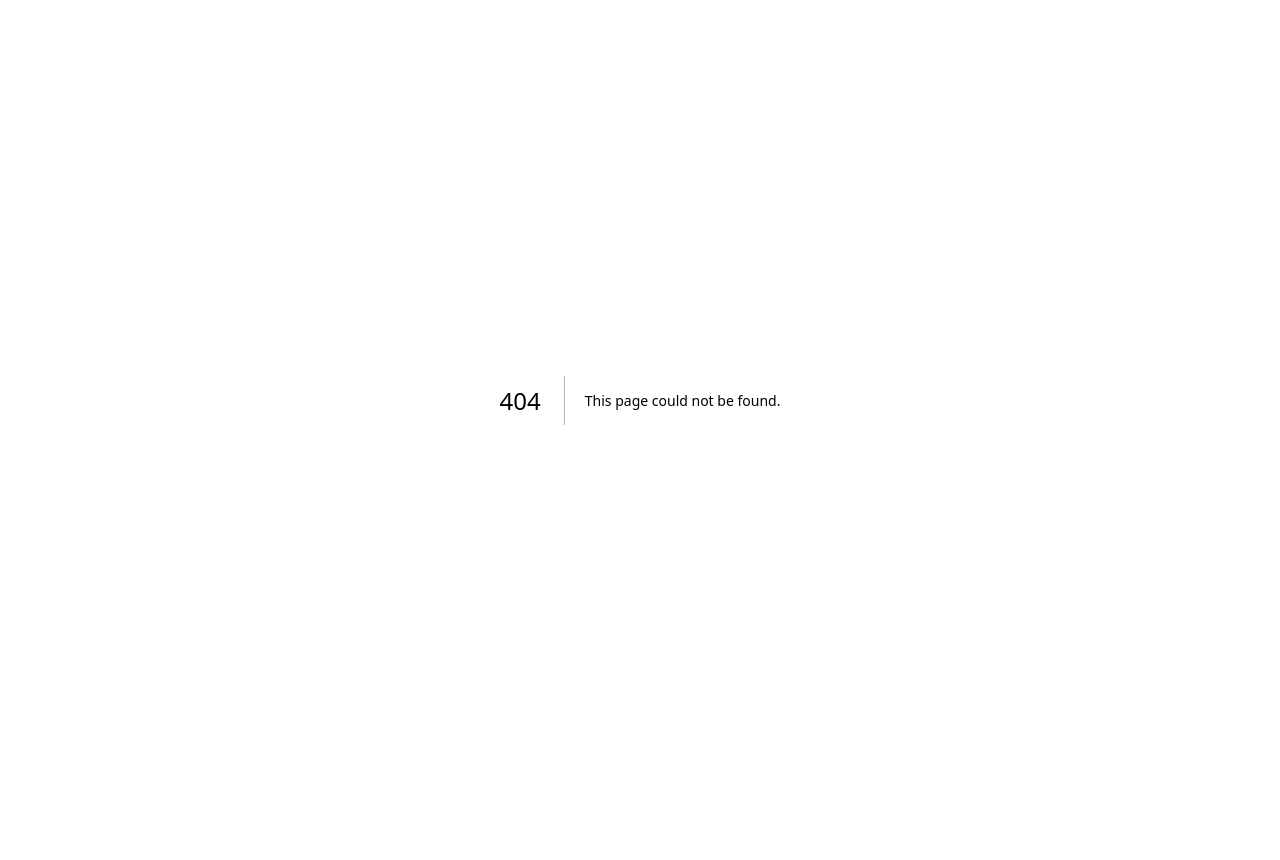
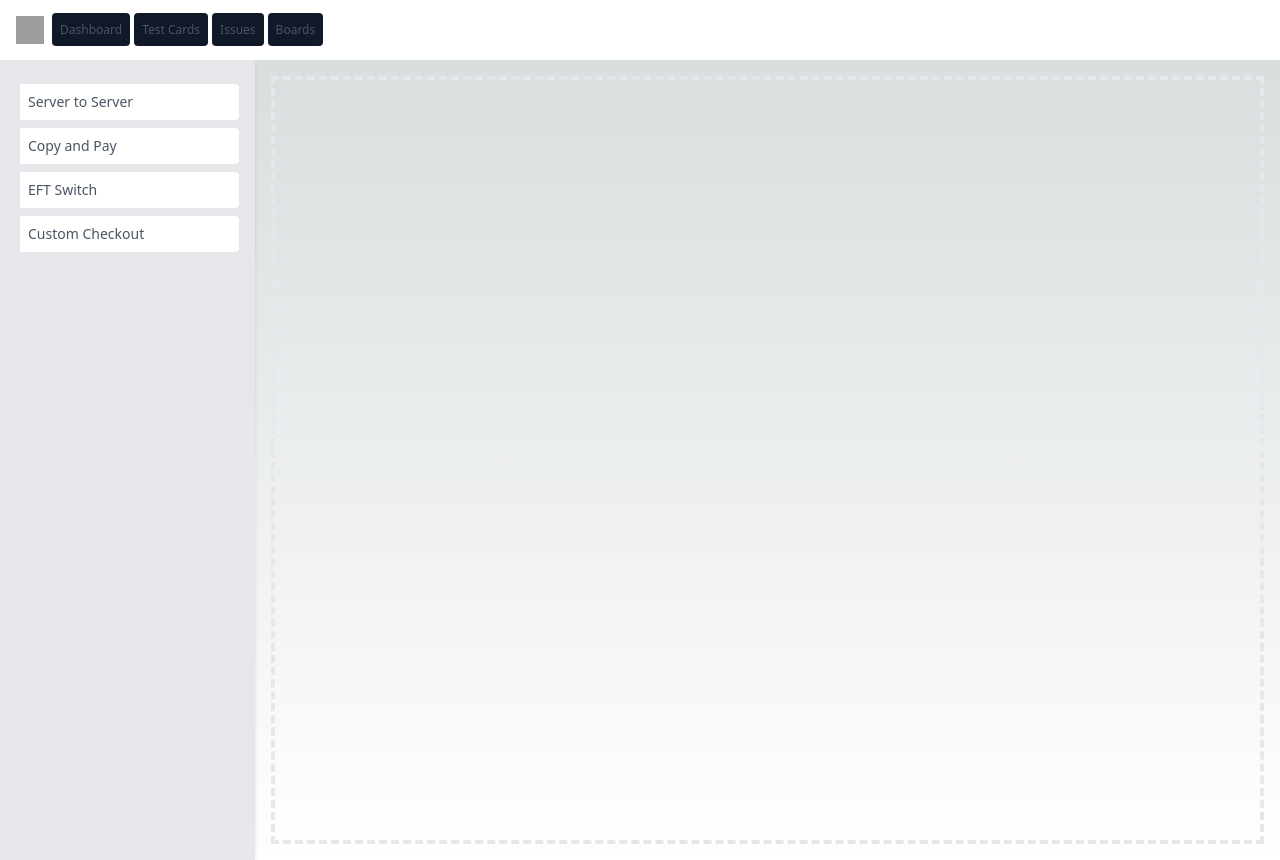
Before and after one commit to krammolotsi/dexter2, a Next.js app: page /dash in a window 1280 px wide. Before the commit this address had no page. Before the commit the page ends 800 px from the top, so only its background shows below. Built offline with nearby package versions, Linux system fonts and the light colour scheme; grey boxes are pictures that could not be loaded.

Commit message:
index and dash

```diff
--- a/package.json
+++ b/package.json
@@ -10,6 +10,7 @@
   },
   "dependencies": {
     "autoprefixer": "10.4.14",
+    "axios": "^1.3.5",
     "eslint": "8.38.0",
     "eslint-config-next": "13.3.0",
     "next": "13.3.0",
--- /dev/null
+++ b/pages/dash.js
@@ -0,0 +1,87 @@
+import Head from "next/head";
+import Link from "next/link";
+export default function Dash(props) {
+  return (
+    <div>
+      <Head>
+        <link rel="icon" href="/logo.png" />
+        <title>API TESTS</title>
+      </Head>
+      <header className="w-full bg-white p-4 flex justify-between items-center">
+        <nav className="flex items-center">
+          <img className="w-7 h-7" src="/logo.png" />
+          <div className="text-gray-600 text-xs hidden sm:block ml-2">
+            <Link href="/copynpay">
+
+              <a
+                href=""
+                className="bg-gray-900 hover:bg-gray-700 p-2 rounded cursor-pointer"
+              >
+                Dashboard
+              </a>
+            </Link>
+            <Link href="https://peachpayments.docs.oppwa.com/tutorials/threeDSecure/3DSTestCards">
+            <a
+              href="https://peachpayments.docs.oppwa.com/tutorials/threeDSecure/3DSTestCards"
+              className="bg-gray-900 hover:bg-gray-700 p-2 rounded cursor-pointer ml-1"
+            >
+              Test Cards
+            </a>
+            </Link>
+            <a
+              href="/servertoserver"
+              className="bg-gray-900 hover:bg-gray-700 p-2 rounded cursor-pointer ml-1"
+            >
+              Issues
+            </a>
+            <a
+              href="/servertoserver"
+              className="bg-gray-900 hover:bg-gray-700 p-2 rounded cursor-pointer ml-1"
+            >
+              Boards
+            </a>
+          </div>
+        </nav>
+      </header>
+
+      <main className="flex w-full h-screen">
+        {/* side bar */}
+        <aside className="w-80 h-screen bg-gray shadow-md w-fulll hidden sm:block">
+          <div className="flex flex-col justify-between h-screen p-4 bg-gray-200">
+            <div className="text-sm">
+              <Link href="/servertoserver">
+                <div className="bg-gray-900 bg-white text-gray-600 p-2 rounded mt-2 cursor-pointer hover:bg-white hover:opacity-100 hover:text-orange-primary transform md:hover:translate-x-8 duration-300 hover:shadow-xl border-l-4 hover:border-orange-primary md:focus:translate-x-8 ">
+                  <a> Server to Server</a>
+                </div>
+              </Link>
+
+              <Link href="/copynpay">
+                <div className="bg-gray-900 bg-white text-gray-600 p-2 rounded mt-2 cursor-pointer hover:bg-white hover:opacity-100 hover:text-orange-primary transform md:hover:translate-x-8 duration-300 hover:shadow-xl border-l-4 hover:border-orange-primary md:focus:translate-x-8 ">
+                  <a> Copy and Pay</a>
+                </div>
+              </Link>
+
+              <Link href="/eftswitch">
+                <div className="bg-gray-900 bg-white text-gray-600 p-2 rounded mt-2 cursor-pointer hover:bg-white hover:opacity-100 hover:text-orange-primary transform md:hover:translate-x-8 duration-300 hover:shadow-xl border-l-4 hover:border-orange-primary md:focus:translate-x-8 ">
+                  <a> EFT Switch</a>
+                </div>
+              </Link>
+
+              <Link href="/checkout">
+                <div className="bg-gray-900 bg-white text-gray-600 p-2 rounded mt-2 cursor-pointer hover:bg-white hover:opacity-100 hover:text-orange-primary transform md:hover:translate-x-8 duration-300 hover:shadow-xl border-l-4 hover:border-orange-primary md:focus:translate-x-8 ">
+                  <a> Custom Checkout</a>
+                </div>
+              </Link>
+            </div>
+          </div>
+        </aside>
+        {/* Dashboard */}
+        <section className="w-full p-4">
+          <div className="w-full h-full border-dashed border-4 p-4 text-md">
+            {props.children}
+          </div>
+        </section>
+      </main>
+    </div>
+  );
+}
--- a/pages/index.js
+++ b/pages/index.js
@@ -1,124 +1,7 @@
-import Image from 'next/image'
-import { Inter } from 'next/font/google'
-
-const inter = Inter({ subsets: ['latin'] })
+import Dash from "./dash"
 
 export default function Home() {
-  return (
-    <main className="flex min-h-screen flex-col items-center justify-between p-24">
-      <div className="z-10 w-full max-w-5xl items-center justify-between font-mono text-sm lg:flex">
-        <p className="fixed left-0 top-0 flex w-full justify-center border-b border-gray-300 bg-gradient-to-b from-zinc-200 pb-6 pt-8 backdrop-blur-2xl dark:border-neutral-800 dark:bg-zinc-800/30 dark:from-inherit lg:static lg:w-auto  lg:rounded-xl lg:border lg:bg-gray-200 lg:p-4 lg:dark:bg-zinc-800/30">
-          Get started by editing&nbsp;
-          <code className="font-mono font-bold">pages/index.js</code>
-        </p>
-        <div className="fixed bottom-0 left-0 flex h-48 w-full items-end justify-center bg-gradient-to-t from-white via-white dark:from-black dark:via-black lg:static lg:h-auto lg:w-auto lg:bg-none">
-          <a
-            className="pointer-events-none flex place-items-center gap-2 p-8 lg:pointer-events-auto lg:p-0"
-            href="https://vercel.com?utm_source=create-next-app&utm_medium=default-template-tw&utm_campaign=create-next-app"
-            target="_blank"
-            rel="noopener noreferrer"
-          >
-            By{' '}
-            <Image
-              src="/vercel.svg"
-              alt="Vercel Logo"
-              className="dark:invert"
-              width={100}
-              height={24}
-              priority
-            />
-          </a>
-        </div>
-      </div>
-
-      <div className="relative flex place-items-center before:absolute before:h-[300px] before:w-[480px] before:-translate-x-1/2 before:rounded-full before:bg-gradient-radial before:from-white before:to-transparent before:blur-2xl before:content-[''] after:absolute after:-z-20 after:h-[180px] after:w-[240px] after:translate-x-1/3 after:bg-gradient-conic after:from-sky-200 after:via-blue-200 after:blur-2xl after:content-[''] before:dark:bg-gradient-to-br before:dark:from-transparent before:dark:to-blue-700/10 after:dark:from-sky-900 after:dark:via-[#0141ff]/40 before:lg:h-[360px]">
-        <Image
-          className="relative dark:drop-shadow-[0_0_0.3rem_#ffffff70] dark:invert"
-          src="/next.svg"
-          alt="Next.js Logo"
-          width={180}
-          height={37}
-          priority
-        />
-      </div>
-
-      <div className="mb-32 grid text-center lg:mb-0 lg:grid-cols-4 lg:text-left">
-        <a
-          href="https://nextjs.org/docs?utm_source=create-next-app&utm_medium=default-template-tw&utm_campaign=create-next-app"
-          className="group rounded-lg border border-transparent px-5 py-4 transition-colors hover:border-gray-300 hover:bg-gray-100 hover:dark:border-neutral-700 hover:dark:bg-neutral-800/30"
-          target="_blank"
-          rel="noopener noreferrer"
-        >
-          <h2 className={`${inter.className} mb-3 text-2xl font-semibold`}>
-            Docs{' '}
-            <span className="inline-block transition-transform group-hover:translate-x-1 motion-reduce:transform-none">
-              -&gt;
-            </span>
-          </h2>
-          <p
-            className={`${inter.className} m-0 max-w-[30ch] text-sm opacity-50`}
-          >
-            Find in-depth information about Next.js features and API.
-          </p>
-        </a>
-
-        <a
-          href="https://nextjs.org/learn?utm_source=create-next-app&utm_medium=default-template-tw&utm_campaign=create-next-app"
-          className="group rounded-lg border border-transparent px-5 py-4 transition-colors hover:border-gray-300 hover:bg-gray-100 hover:dark:border-neutral-700 hover:dark:bg-neutral-800/30"
-          target="_blank"
-          rel="noopener noreferrer"
-        >
-          <h2 className={`${inter.className} mb-3 text-2xl font-semibold`}>
-            Learn{' '}
-            <span className="inline-block transition-transform group-hover:translate-x-1 motion-reduce:transform-none">
-              -&gt;
-            </span>
-          </h2>
-          <p
-            className={`${inter.className} m-0 max-w-[30ch] text-sm opacity-50`}
-          >
-            Learn about Next.js in an interactive course with&nbsp;quizzes!
-          </p>
-        </a>
-
-        <a
-          href="https://vercel.com/templates?framework=next.js&utm_source=create-next-app&utm_medium=default-template-tw&utm_campaign=create-next-app"
-          className="group rounded-lg border border-transparent px-5 py-4 transition-colors hover:border-gray-300 hover:bg-gray-100 hover:dark:border-neutral-700 hover:dark:bg-neutral-800/30"
-          target="_blank"
-          rel="noopener noreferrer"
-        >
-          <h2 className={`${inter.className} mb-3 text-2xl font-semibold`}>
-            Templates{' '}
-            <span className="inline-block transition-transform group-hover:translate-x-1 motion-reduce:transform-none">
-              -&gt;
-            </span>
-          </h2>
-          <p
-            className={`${inter.className} m-0 max-w-[30ch] text-sm opacity-50`}
-          >
-            Discover and deploy boilerplate example Next.js&nbsp;projects.
-          </p>
-        </a>
-
-        <a
-          href="https://vercel.com/new?utm_source=create-next-app&utm_medium=default-template-tw&utm_campaign=create-next-app"
-          className="group rounded-lg border border-transparent px-5 py-4 transition-colors hover:border-gray-300 hover:bg-gray-100 hover:dark:border-neutral-700 hover:dark:bg-neutral-800/30"
-          target="_blank"
-          rel="noopener noreferrer"
-        >
-          <h2 className={`${inter.className} mb-3 text-2xl font-semibold`}>
-            Deploy{' '}
-            <span className="inline-block transition-transform group-hover:translate-x-1 motion-reduce:transform-none">
-              -&gt;
-            </span>
-          </h2>
-          <p
-            className={`${inter.className} m-0 max-w-[30ch] text-sm opacity-50`}
-          >
-            Instantly deploy your Next.js site to a shareable URL with Vercel.
-          </p>
-        </a>
-      </div>
-    </main>
-  )
+  return <div>
+      <Dash />
+  </div>;
 }
```
Also changed, not shown: 1 other file (tests, documents, lock files or other folders).
